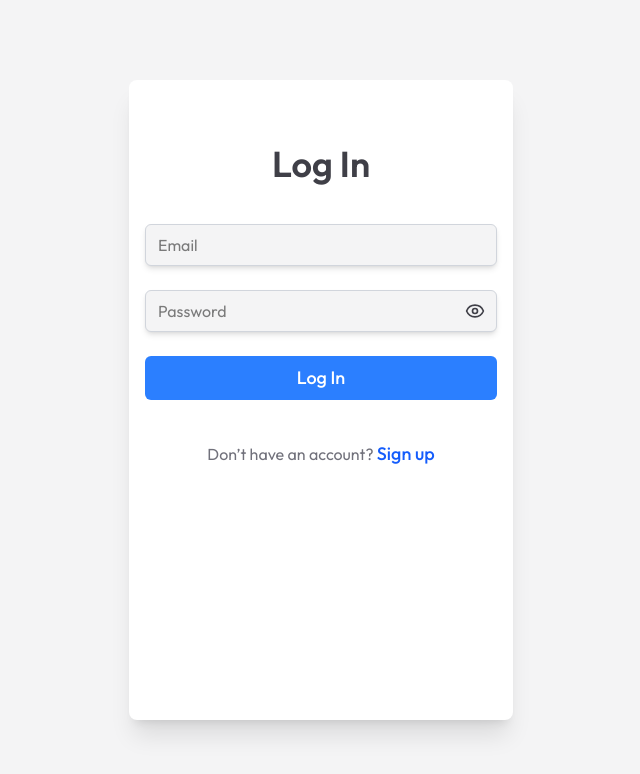
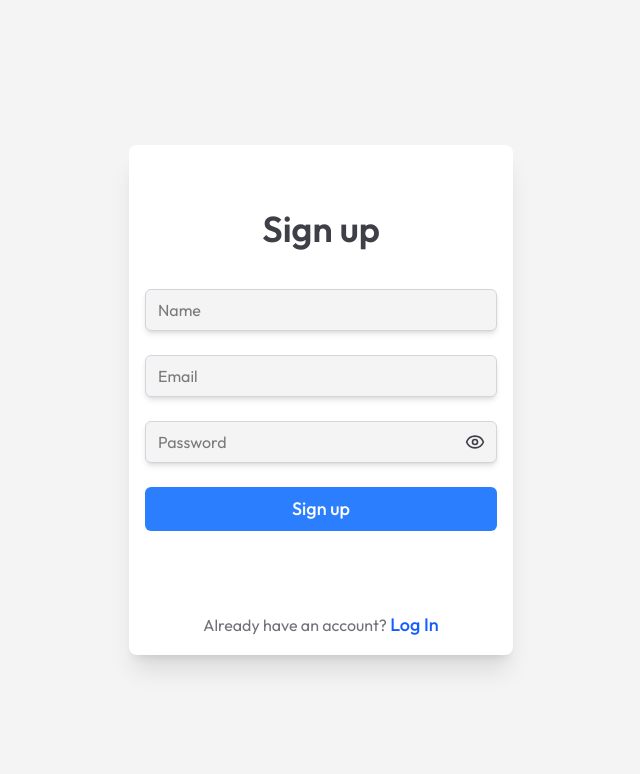
Before and after one commit to Waleedeveloper98/Firebase-signup-login-system, a React (Vite) app: page /signup in a window 1280 px wide. Before the commit this address led to /login. Shown: the top 774 px of the page, without its empty margins (319-959 px from the left). Built offline with nearby package versions, Linux system fonts and the light colour scheme; no server answers.

Commit message:
routing errors resolved

```diff
--- a/src/App.jsx
+++ b/src/App.jsx
@@ -16,19 +16,18 @@ const App = () => {
   useEffect(() => {
     setLoading(true);
     const unsubscribe = onAuthStateChanged(auth, (newUser) => {
-      if (newUser) {
-        setUser(newUser);
-        if (location.pathname === "/login") {
-          navigate("/home");
-        }
-      } else if (!newUser && location.pathname !== "/login") {
+      setUser(newUser);
+      if (newUser && ["/login", "/signup"].includes(location.pathname)) {
+        navigate("/home");
+      }
+      if (!newUser && !["/login", "/signup"].includes(location.pathname)) {
         navigate("/login");
       }
       setLoading(false);
     });
 
     return () => unsubscribe();
-  }, [user, location.pathname, navigate]);
+  }, [location.pathname]);
 
   if (loading) {
     return (
--- a/src/components/Login.jsx
+++ b/src/components/Login.jsx
@@ -4,7 +4,7 @@ import LoginForm from "./LoginForm";
 
 const Login = () => {
   return (
-    <section className="wrapper-box">
+    <section className="wrapper-box h-fit">
       <h2 className="title">Log In</h2>
       <LoginForm />
       <p className="text-zinc-500 ">
--- a/src/components/LoginForm.jsx
+++ b/src/components/LoginForm.jsx
@@ -45,7 +45,7 @@ const LoginForm = () => {
   };
 
   return (
-    <form className="flex flex-col gap-6 w-full">
+    <form className="flex flex-col gap-6 w-full pb-10">
       <input
         className="input-design"
         type="email"
--- a/src/components/Signup.jsx
+++ b/src/components/Signup.jsx
@@ -4,7 +4,7 @@ import SignupForm from "./SignupForm";
 
 const Signup = () => {
   return (
-    <section className="wrapper-box">
+    <section className="wrapper-box h-fit">
       <h2 className="title">Sign up</h2>
       <SignupForm />
       <p className="text-zinc-500 ">
--- a/src/components/SignupForm.jsx
+++ b/src/components/SignupForm.jsx
@@ -49,14 +49,14 @@ const SignupForm = () => {
   };
 
   return (
-    <form className="flex flex-col gap-6 w-full">
+    <form className="flex flex-col gap-6 w-full pb-10">
       <input
         className="input-design"
         type="text"
         placeholder="Name"
         name="name"
         value={name}
-        onBlur={(e) => setName(e.target.value)}
+        onChange={(e) => setName(e.target.value)}
       />
       <input
         className="input-design"
@@ -64,7 +64,7 @@ const SignupForm = () => {
         placeholder="Email"
         name="email"
         value={email}
-        onBlur={(e) => setEmail(e.target.value)}
+        onChange={(e) => setEmail(e.target.value)}
       />
       <div className="relative">
         <input
@@ -73,7 +73,7 @@ const SignupForm = () => {
           placeholder="Password"
           name="password"
           value={password}
-          onBlur={(e) => setPassword(e.target.value)}
+          onChange={(e) => setPassword(e.target.value)}
         />
         <div className="icon" onClick={handlePasswordVisible}>
           {isVisible === false ? (
--- a/src/index.css
+++ b/src/index.css
@@ -18,7 +18,7 @@
 }
 
 .wrapper-box {
-    @apply w-4/5 h-4/5 sm:w-3/5 md:w-1/2 lg:w-[30vw] rounded-lg bg-white shadow-xl p-4 flex flex-col gap-10 items-center pt-16
+    @apply w-4/5 sm:w-3/5 md:w-1/2 lg:w-[30vw] rounded-lg bg-white shadow-xl p-4 flex flex-col gap-10 items-center pt-16
 }
 
 .title {
```
